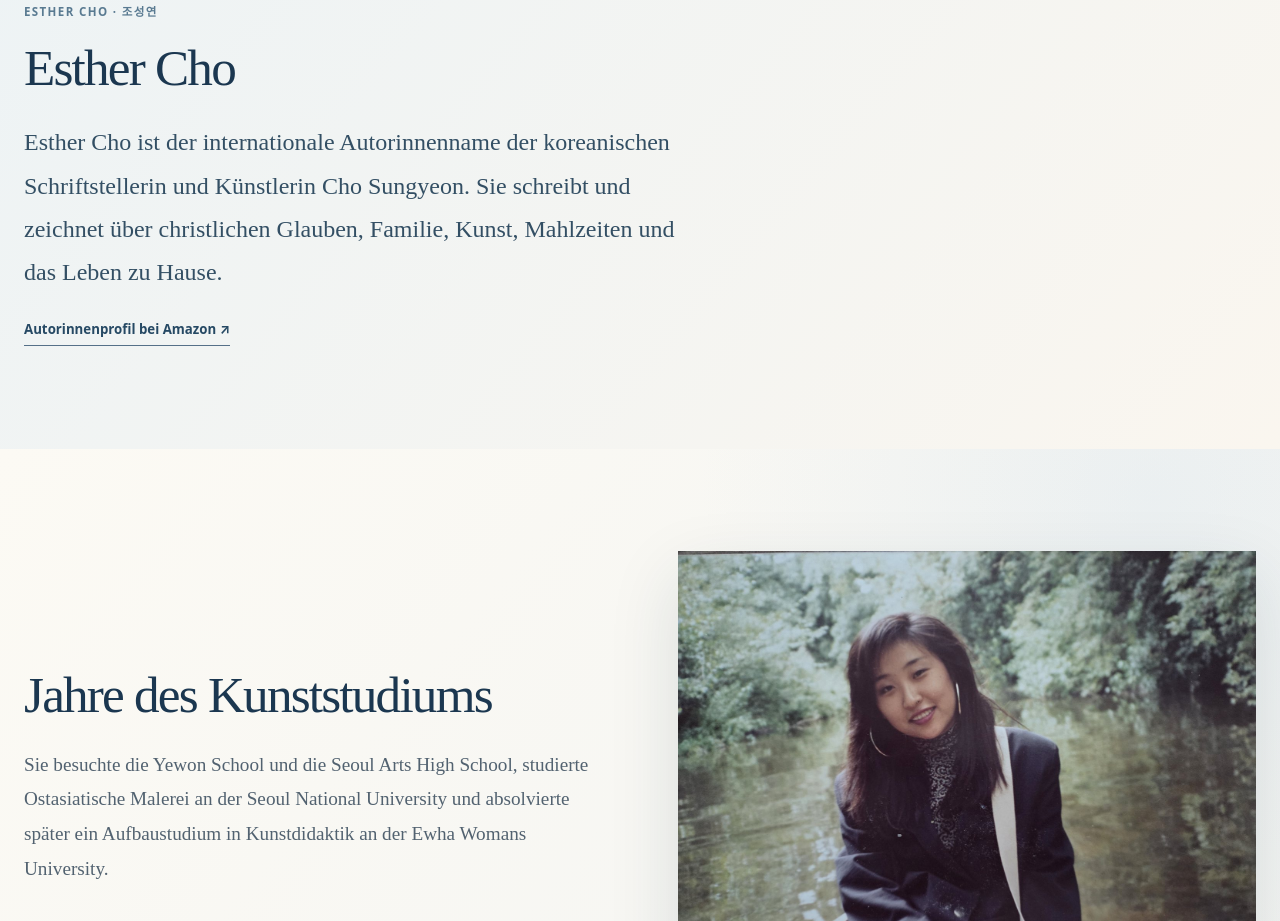
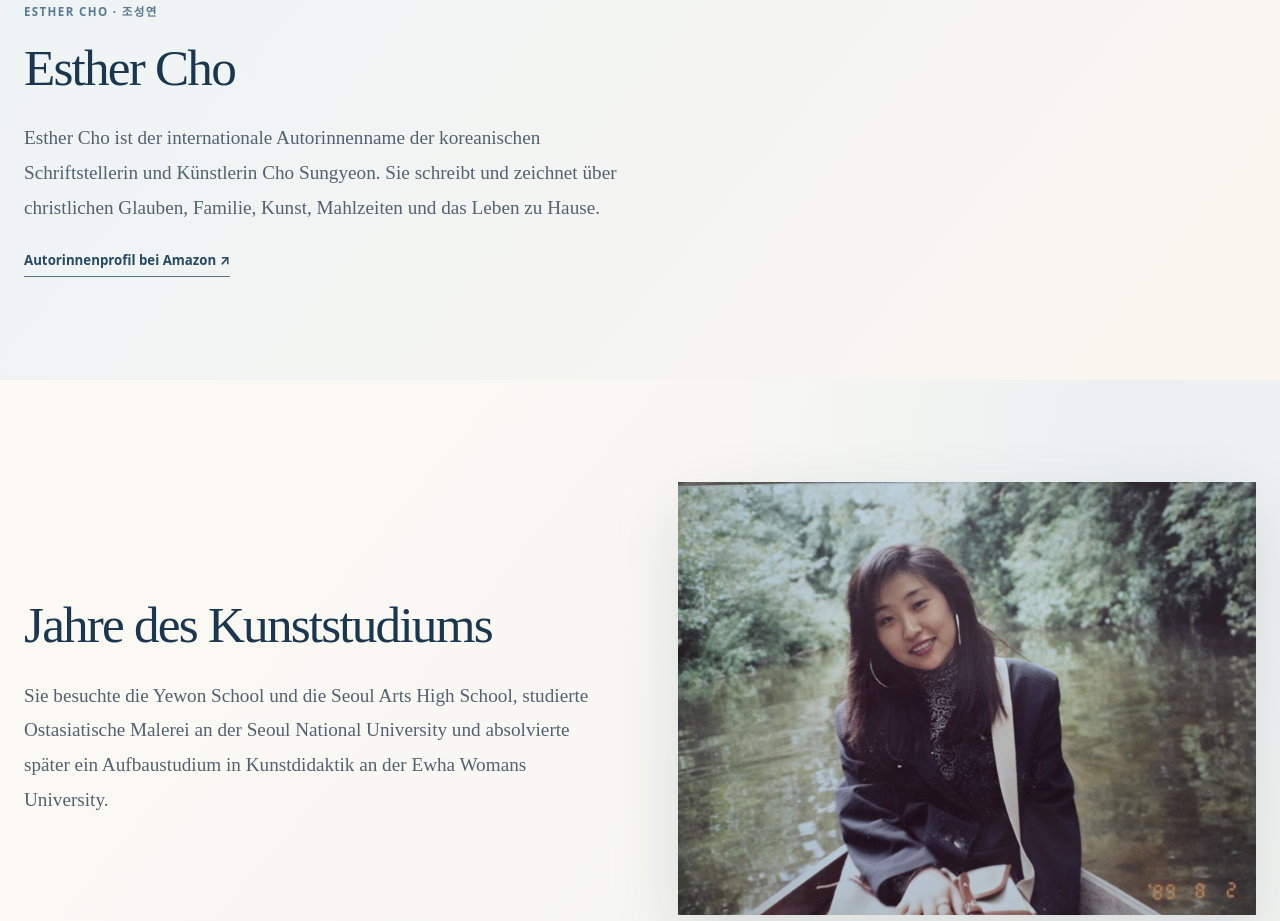
Before and after one commit to k-mama/esthercho, a Next.js app: page /de/about/ in a window 1280 px wide. Shown: the part 900-1821 px from the top of the page. Built offline with nearby package versions, Linux system fonts and the light colour scheme.

Commit message:
Remove prohibited CSS important declarations from localization

```diff
--- a/src/styles/international.css
+++ b/src/styles/international.css
@@ -13,7 +13,7 @@
 .intl-section h3,.intl-scene h3,.intl-edition h3 { font:400 clamp(1.35rem,2.4vw,2.3rem)/1.3 var(--font-editorial,Georgia,serif); margin:1.5rem 0 1rem;color:#233c55; }
 .intl-foyer p,.intl-section p,.intl-scene p,.intl-book-showcase p,.intl-ending p { max-width:65ch; font:400 clamp(1rem,1.5vw,1.22rem)/1.8 var(--font-editorial,Georgia,serif); color:#526270; }
 .intl-overline,.intl-foyer p.intl-overline,.intl-section p.intl-overline {font-family:var(--font-interface,system-ui);font-size:.72rem;font-weight:700;letter-spacing:.12em;color:#597a91;margin:0 0 1rem;}
-.intl-wide-copy {max-width:57ch!important;font-size:clamp(1.15rem,2vw,1.5rem)!important;color:#334f64!important;}
+.intl-wide-copy {max-width:57ch;font-size:clamp(1.15rem,2vw,1.5rem);color:#334f64;}
 .intl-room-links {display:grid;grid-template-columns:repeat(2,minmax(0,1fr));gap:0 3rem;margin-top:4rem;}
 .intl-room-links a {padding:1.35rem 0;display:flex;align-items:center;gap:1.4rem;border-top:1px solid #b8c4cb;color:#223d53;text-decoration:none;font-family:var(--font-interface,system-ui);}
 .intl-room-links a span {font-size:.72rem;color:#6a8aa0}.intl-room-links a span:last-child {margin-left:auto}.intl-room-links a:hover strong {text-decoration:underline;}
```
